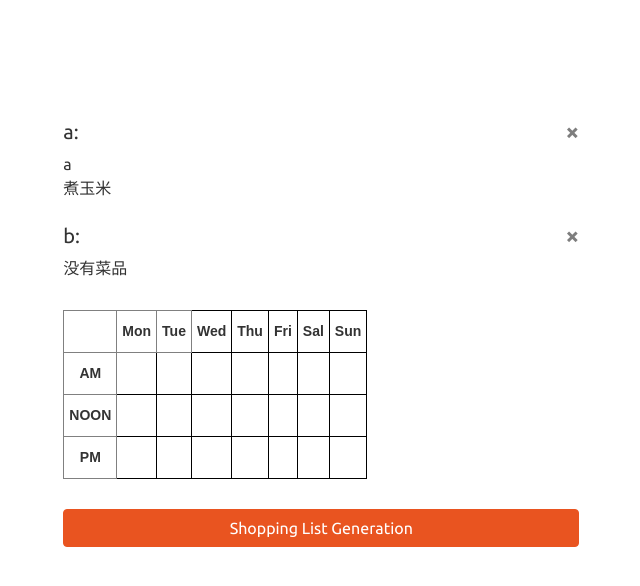
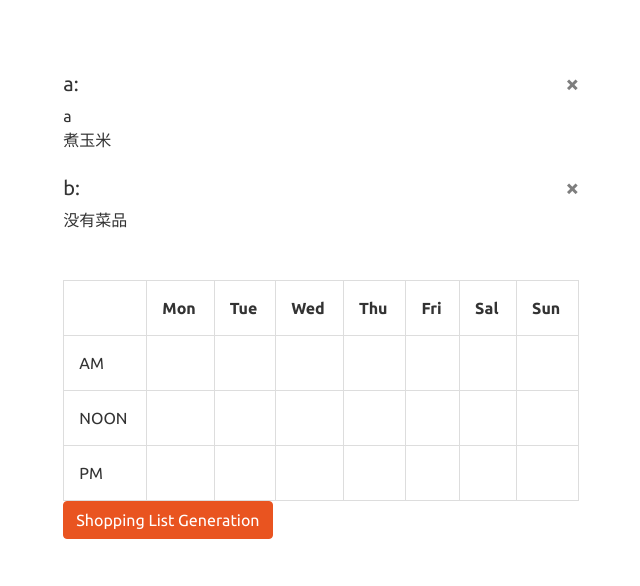
Before and after one commit to sophattack/RecipeGeneratorWeb, a Django app: page /schedule/ in a window 1280 px wide. Shown: the part 56-642 px from the top of the page, without its empty margins (155-795 px from the left). Run offline with Django 3.2, Linux system fonts and the light colour scheme; a user stored in the database is signed in; data comes from the database, SQL or seed files in the repository; some libraries are stand-ins or nearby versions.

Commit message:
edit table appearance

```diff
--- a/RecipeGeneratorWeb/templates/AutoGener/schedule.html
+++ b/RecipeGeneratorWeb/templates/AutoGener/schedule.html
@@ -32,7 +32,7 @@
 
 
 
-{% block main %}
+{% block side %}
 
 
 <!--<div class = "dishBlock">-->
@@ -50,18 +50,18 @@
 <!--</div>-->
 <!--</div>-->
 
-<br>
+<!--<br>-->
 
-<div id="alertBlock">
-  {% if message %}
-  <div class="alert alert-dismissible alert-danger">
-    <button type="button" class="close" data-dismiss="alert" id="closeButton">&times;</button>
-    <strong>{{ message }}</strong>
-  </div>
-  {% endif %}
-</div>
+<!--<div id="alertBlock">-->
+  <!--{% if message %}-->
+  <!--<div class="alert alert-dismissible alert-danger">-->
+    <!--<button type="button" class="close" data-dismiss="alert" id="closeButton">&times;</button>-->
+    <!--<strong>{{ message }}</strong>-->
+  <!--</div>-->
+  <!--{% endif %}-->
+<!--</div>-->
 
-<br>
+<!--<br>-->
 
 
 
@@ -92,20 +92,27 @@
 <!--</div>-->
 <!--</div>-->
 
+
+{% endblock %}
+
+{% block main %}
+
 {% for type in types %}
 <br>
 <h5>{{ type.name }}:<a class="close" href="{% url 'AutoGener:type_delete' type.name %}">&times;</a></h5>
-    <!--<div id="{{ type.name}}_box" ondrop="drop(event)" ondragover="allowDrop(event)">-->
     {% for dish in type.cando_set.all %}
       <div id="{{ type.name}}_{{ forloop.counter }}" draggable="true" ondragstart="drag(event)">{{ dish.name }}</div>
     {% empty %}
       {% trans "没有菜品" %}
-    <br>
+      <br>
     {% endfor %}
-    <!--</div>-->
 {% endfor %}
+<br>
+<br>
+
+
 <div class = "tables">
-  <table class="tg">
+  <table>
     <tr>
       <th class="tg-88nc"></th>
       <th class="tg-88nc">Mon</th>
@@ -153,6 +160,4 @@
   <a href = "#" class = "btn btn-primary edit-block">Shopping List Generation</a>
 </div>
 
-
-
 {% endblock %}
--- a/RecipeGeneratorWeb/templates/base.html
+++ b/RecipeGeneratorWeb/templates/base.html
@@ -12,69 +12,83 @@
 <body>
 
 <style>
+table, td, th {
+    border: 1px solid #ddd;
+    text-align: left;
+}
+
+table {
+    border-collapse: collapse;
+    width: 100%;
+}
+
+th, td {
+    padding: 15px;
+}
+
   ul
 {
     list-style-type: none;
 }
 
-  .tg{
-    border-collapse:collapse;
-    border-spacing:0;
-  }
-  .tg td{
-    font-family:Arial, sans-serif;
-    font-size:14px;
-    padding:10px 5px;
-    border-style:solid;
-    border-width:1px;
-    overflow:hidden;
-    word-break:normal;
-    border-color:black;
-  }
-  .tg th{
-    font-family:Arial, sans-serif;
-    font-size:14px;
-    font-weight:normal;
-    padding:10px 5px;
-    border-style:solid;
-    border-width:1px;
-    overflow:hidden;
-    word-break:normal;
-    border-color:black;
-  }
-  .tg .tg-88nc{
-    font-weight:bold;
-    border-color:inherit;
-    text-align:center
-  }
-  .tg .tg-uys7{
-    border-color:inherit;
-    text-align:center;
-  }
-  .tg .tg-9hbo{
-    font-weight:bold;
-    vertical-align:top;
-  }
-  .tg .tg-yw4l{
-    vertical-align:top;
-  }
+  <!--.tg{-->
+    <!--border-collapse:collapse;-->
+    <!--border-spacing:0;-->
+  <!--}-->
+  <!--.tg td{-->
+    <!--font-family:Arial, sans-serif;-->
+    <!--font-size:14px;-->
+    <!--padding:10px 5px;-->
+    <!--border-style:solid;-->
+    <!--border-width:1px;-->
+    <!--overflow:hidden;-->
+    <!--word-break:normal;-->
+    <!--border-color:black;-->
+  <!--}-->
+  <!--.tg th{-->
+    <!--font-family:Arial, sans-serif;-->
+    <!--font-size:14px;-->
+    <!--font-weight:normal;-->
+    <!--padding:10px 5px;-->
+    <!--border-style:solid;-->
+    <!--border-width:1px;-->
+    <!--overflow:hidden;-->
+    <!--word-break:normal;-->
+    <!--border-color:black;-->
+  <!--}-->
+  <!--.tg .tg-88nc{-->
+    <!--font-weight:bold;-->
+    <!--border-color:inherit;-->
+    <!--text-align:center-->
+  <!--}-->
+  <!--.tg .tg-uys7{-->
+    <!--border-color:inherit;-->
+    <!--text-align:center;-->
+  <!--}-->
+  <!--.tg .tg-9hbo{-->
+    <!--font-weight:bold;-->
+    <!--vertical-align:top;-->
+  <!--}-->
+  <!--.tg .tg-yw4l{-->
+    <!--vertical-align:top;-->
+  <!--}-->
 
-  .foodbasket{
-    padding:3%;
-    background-color: #a4a4a4;
-    border:3px solid #000;
-    border-radius: 2em;
-    width:100%;
-    min-height:200px;
-  }
+  <!--.foodbasket{-->
+    <!--padding:3%;-->
+    <!--background-color: #a4a4a4;-->
+    <!--border:3px solid #000;-->
+    <!--border-radius: 2em;-->
+    <!--width:100%;-->
+    <!--min-height:200px;-->
+  <!--}-->
 
-  .edit-block{
-    display:block;
-  }
+  <!--.edit-block{-->
+    <!--display:block;-->
+  <!--}-->
 
-  .tables{
-    margin:30px 0;
-  }
+  <!--.tables{-->
+    <!--margin:30px 0;-->
+  <!--}-->
 
   </style>
 
```
